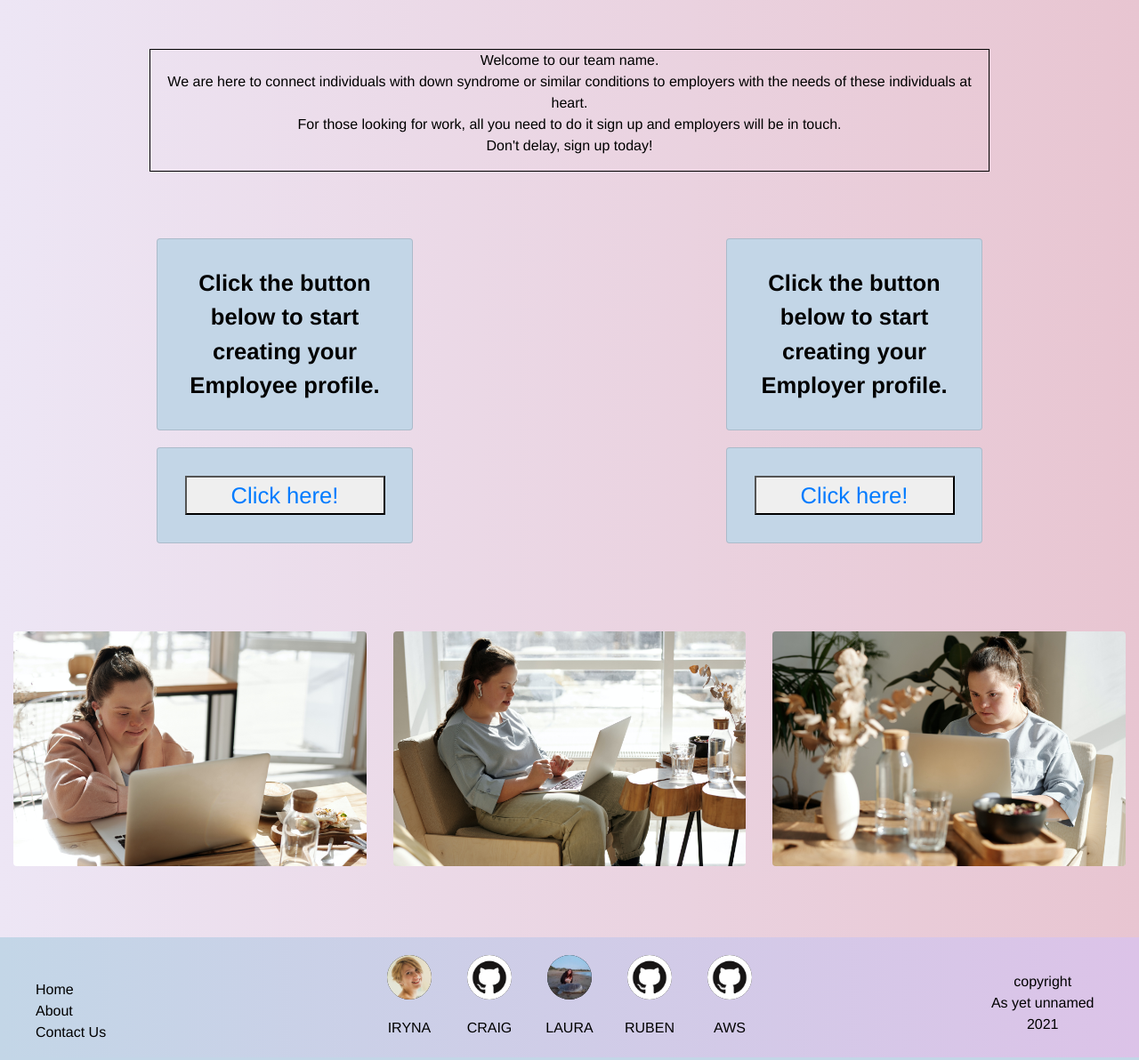
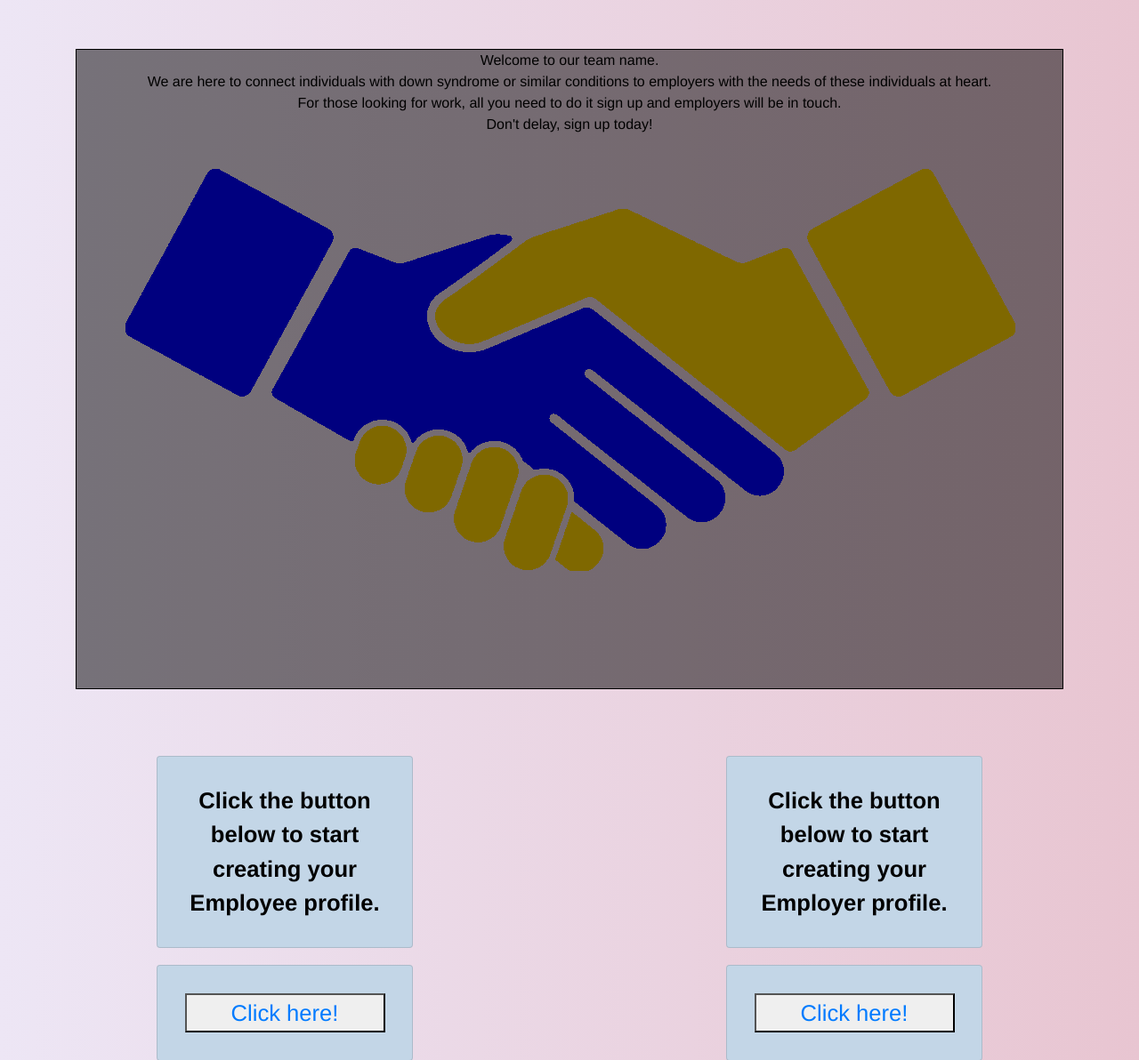
Before and after one commit to irasan/trustinsoda, a Flask app: page / in a window 1280 px wide. Shown: the part 122-1314 px from the top of the page at 89% size. Run offline with Flask 2, Linux system fonts and the light colour scheme; data that the repository does not hold is empty; some libraries are stand-ins or nearby versions.

Commit message:
Add hero image to home.html - needs css for text

```diff
--- a/static/css/style.css
+++ b/static/css/style.css
@@ -6,7 +6,7 @@ body {
 }
 
 .main-gradient {
-    background-image:linear-gradient(to right, #C3D6E7, #DCC3E8);
+    background-image: linear-gradient(to right, #C3D6E7, #DCC3E8);
 }
 
 a {
@@ -50,7 +50,7 @@ footer a {
     text-align: center;
 }
 
-  .dev-icon{
+.dev-icon {
     width: 50px;
     height: 50px;
     border-radius: 50%;
@@ -65,7 +65,7 @@ footer a {
 
 .dev-name {
     text-transform: uppercase;
-    text-decoration: none ;
+    text-decoration: none;
 }
 
 #foot-list {
@@ -75,7 +75,7 @@ footer a {
 }
 
 #foot-list>li {
-    margin: 0 ;
+    margin: 0;
     padding: 0;
     line-height: 1.5rem;
 }
@@ -101,11 +101,24 @@ footer a {
 }
 
 #intro-contents {
-    width: 85%;
+    width: 100%;
+    height: 90vh;
     border: 1px solid black;
     text-align: center;
     margin: 5% auto;
+    background-image:
+        linear-gradient(rgba(0, 0, 0, 0.5),
+            rgba(0, 0, 0, 0.5)),
+        url(../images/hands.png);
+    background-position: center;
+    background-repeat: no-repeat;
+    vertical-align: middle;
 }
+
+#intro-contents>p{
+vertical-align: middle;
+}
+
 
 /* cards */
 
@@ -117,7 +130,9 @@ footer a {
     background-color: #C3D6E7;
     margin: 19px auto;
     padding: 5%;
-};
+}
+
+;
 
 /* images */
 
@@ -151,7 +166,7 @@ form {
     transform: translateX(-50%);
 }
 
-.success-message{
+.success-message {
     border: 1px solid green;
 }
 
```
Also changed, not shown: templates/home.html (+5 -2 lines), static/images/hands.png (added). Lines whose indentation alone changed are shown as unchanged.
